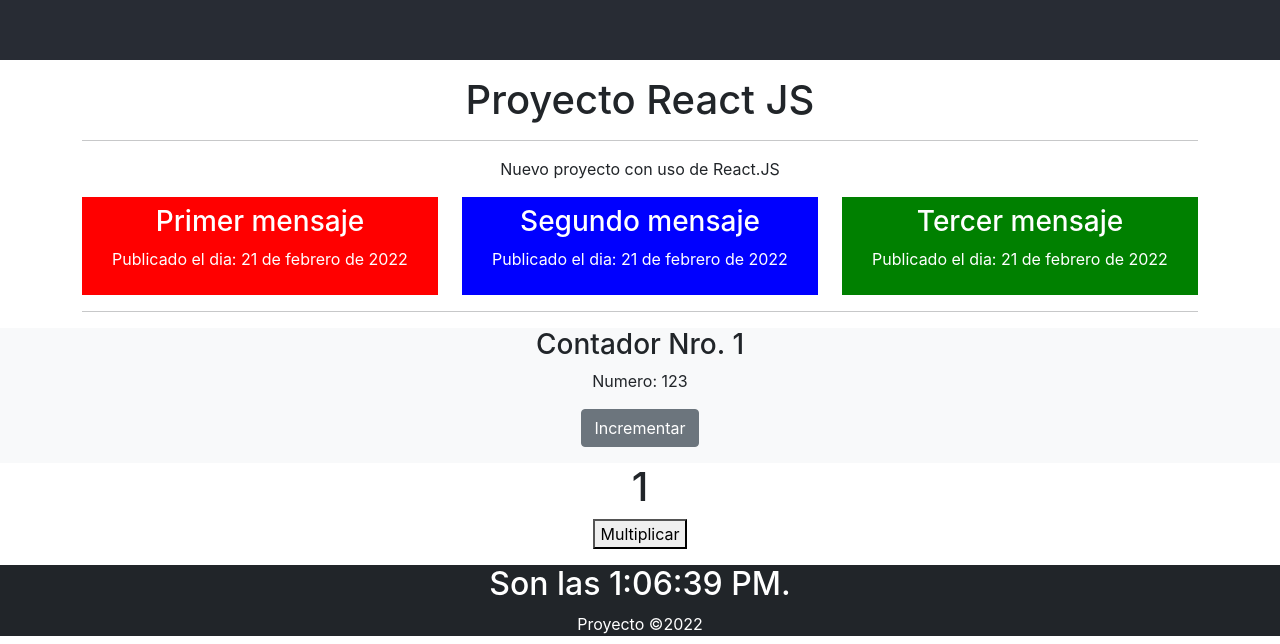
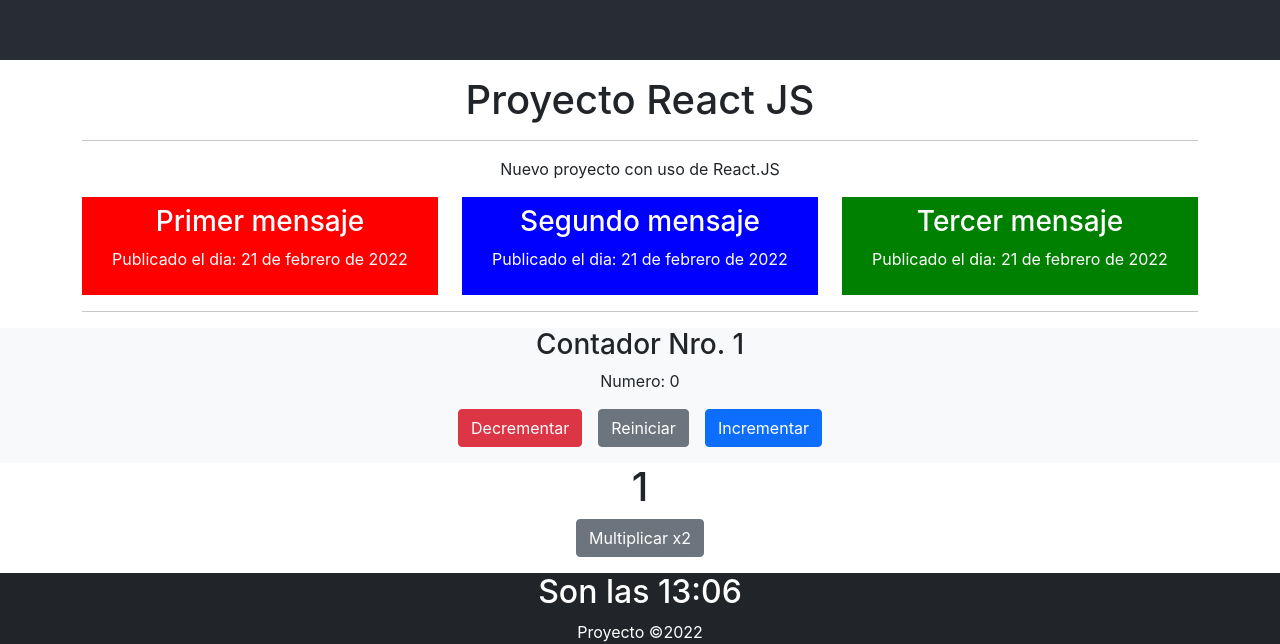
Before and after one commit to matiasgomez05/React, a React (Create React App) app: page / in a window 1280 px wide. Shown: the part 740-1384 px from the top of the page. Built offline with nearby package versions, Linux system fonts and the light colour scheme.

Commit message:
Correccion y mejoras de componentes

```diff
--- a/src/App.js
+++ b/src/App.js
@@ -1,6 +1,4 @@
 /* Librerias */
-import moment from 'moment';
-import 'moment/locale/es';
 
 /* Estilos */
 import './App.css';
@@ -11,7 +9,8 @@
 //Tambien se puede exportar como objeto, desestructurando, si no posee un export default:
 //import { Mensaje } from './componentes/Mensaje';
 import Contador from './componentes/Contador';
-import HoraActual from './componentes/HoraActual';
+import Horario from './componentes/Horario';
+import Año from './componentes/Año';
 import Multiplicador from './componentes/Multiplicador';
 
 function App() {
@@ -44,13 +43,13 @@
         </div>
       </div>
 
-      <Contador id="1" fondo="darkblue" valor={123}></Contador>
+      <Contador id="1" fondo="darkblue" valor={0}></Contador>
       <Multiplicador multiplicador={2}></Multiplicador>
 
-      {/* Dentro de las llaves: {} puedo escribir codigo Javascript, como este comentario o la funcion de abajo.*/}
+      {/* Dentro de las llaves: {} puedo escribir codigo Javascript, como este comentario */}
       <div className='container-fluid align-items-end bg-dark'>
-        <HoraActual></HoraActual>
-        <p className='text-white m-0'> { moment().format('[Proyecto ©]YYYY') }</p>
+        <Horario></Horario>
+        <Año></Año>
       </div>
     </div>
   );
--- /dev/null
+++ b/src/componentes/Año.jsx
@@ -0,0 +1,17 @@
+import React from 'react';
+import moment from 'moment';
+import 'moment/locale/es';
+
+const añoActual = moment().format('YYYY');
+
+function Año() {
+    return (
+      <div className='text-white'>
+        <p className='text-white m-0'> Proyecto ©{ añoActual }</p>
+      </div>
+
+    );
+
+}
+
+export default Año;
--- a/src/componentes/Contador.jsx
+++ b/src/componentes/Contador.jsx
@@ -15,6 +15,7 @@
 
         //Se puede asociar la funcion con el objeto en cuestion (bind) en caso de que no sea un callback (linea 45)
         //this.incrementar = this.incrementar.bind(this);
+        console.log('Contador --> Constructor');
     }
 
     state = {
@@ -23,6 +24,14 @@
 
     incrementar(){
         this.setState({ contador: this.state.contador + 1 })
+    }
+
+    reiniciar(){
+        this.setState({ contador: 0 })
+    }
+
+    decrementar(){
+        this.setState({ contador: this.state.contador - 1 })
     }
 
     render(){
@@ -46,7 +55,13 @@
                     <button className='btn btn-secondary mb-3' onClick={ this.incrementar }>
 
                     */}
-                    <button className='btn btn-secondary mb-3' onClick={ () => this.incrementar() }>
+                    <button className='btn btn-danger mb-3' onClick={ () => this.decrementar() }>
+                        Decrementar
+                    </button>
+                    <button className='btn btn-secondary mb-3 mx-3' onClick={ () => this.reiniciar() }>
+                        Reiniciar
+                    </button>
+                    <button className='btn btn-primary mb-3' onClick={ () => this.incrementar() }>
                         Incrementar
                     </button>
                 </div>
--- a/src/componentes/HoraActual.js
+++ /dev/null
@@ -1,13 +0,0 @@
-import React from 'react';
-
-function HoraActual() {
-    return (
-      <div className='HoraActual text-white'>
-        <h2>Son las {new Date().toLocaleTimeString()}.</h2>
-      </div>
-
-    );
-
-}
-
-export default HoraActual;
--- /dev/null
+++ b/src/componentes/Horario.js
@@ -0,0 +1,17 @@
+import React from 'react';
+import moment from 'moment';
+import 'moment/locale/es';
+
+const horaActual = moment().format('HH:mm')
+
+function Horario() {
+    return (
+      <div className='text-white'>
+        <h2>Son las { horaActual }</h2>
+      </div>
+
+    );
+
+}
+
+export default Horario;
--- a/src/componentes/Multiplicador.jsx
+++ b/src/componentes/Multiplicador.jsx
@@ -2,6 +2,7 @@
 import P from './P';
 
 /*
+* Practica de Fragment: El elemento Fragment me permite traer otro elemento previamente creado (<P /> en este caso)
 * Practica de Hooks: useState siempre debe contener un valor para inicializar la variable
 */
 const Multiplicador = () => {
@@ -17,8 +18,8 @@
             <h1>
                 { multiplicador }
             </h1>
-            <button onClick={multiplicar}>
-                Multiplicar
+            <button className='btn btn-secondary' onClick={ multiplicar }>
+                Multiplicar x2
             </button>
 
             <P />
```
